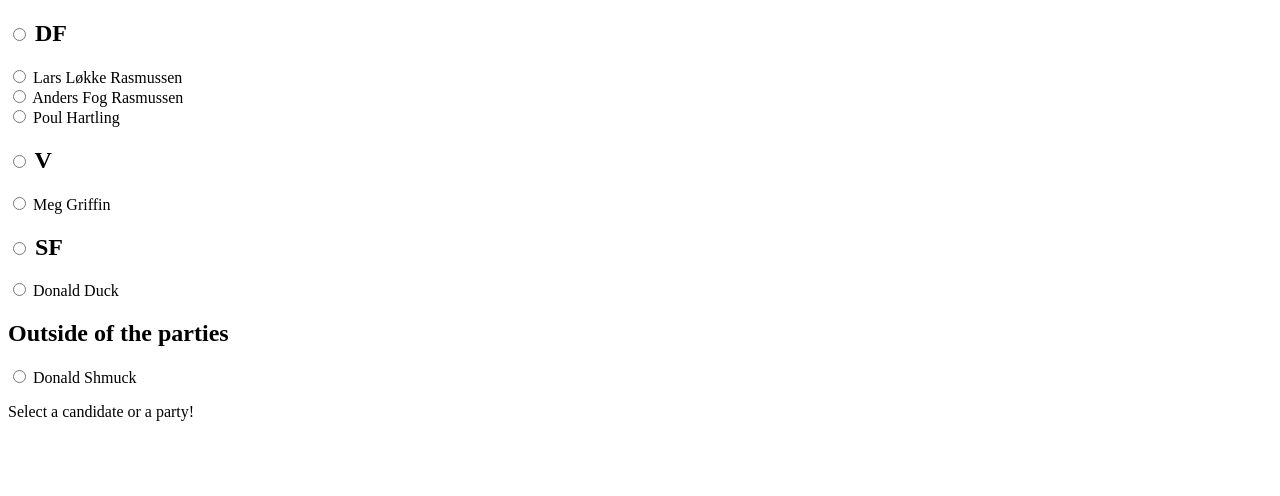
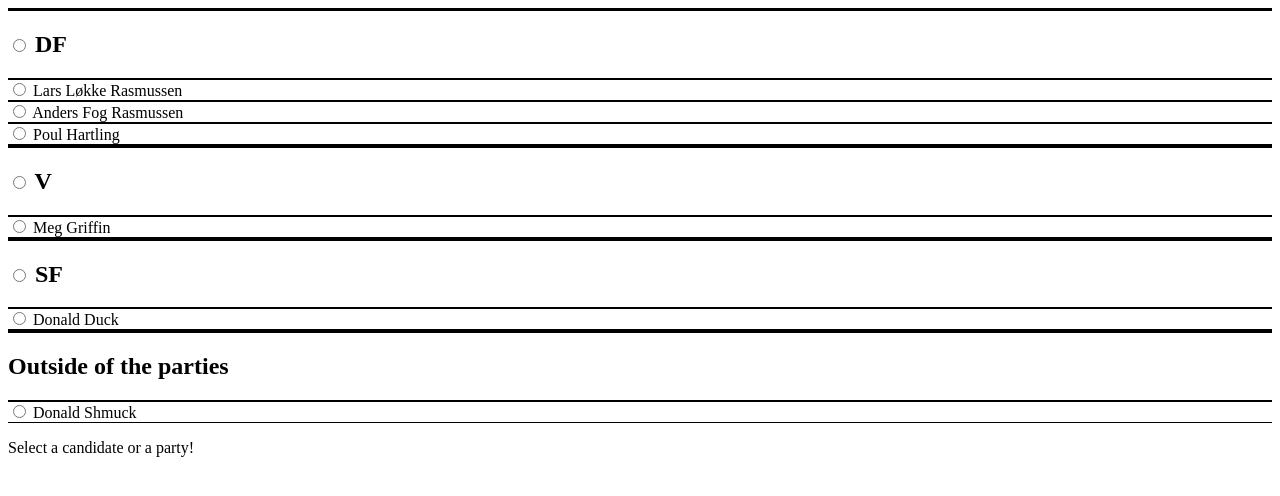
Before and after one commit to Draellemeistro/P4-projekt, a SvelteKit app in the folder Agora-app/: page /vote in a window 1280 px wide. Shown: the top 496 px of the page. Built offline with nearby package versions, Linux system fonts and the light colour scheme.

Commit message:
Added votepageStyles.css

```diff
--- a/Agora-app/src/routes/vote/+page.svelte
+++ b/Agora-app/src/routes/vote/+page.svelte
@@ -1,5 +1,11 @@
+<style>
+    @import './votespageStyles.css';
+</style>
+
+
 <script>
     import Modal from './Modal.svelte';
+
     let showModal = false;
 
     let selectedOption;
@@ -23,11 +29,10 @@
 
         parties[party].push(name);
     });
-
 </script>
 
 {#each Object.entries(parties) as [party, candidates]}
-    <div>
+    <div class="party-header">
         <h2>
             {#if party !== "Outside of the parties"}
                 <input type="radio" bind:group={selectedOption} value={`Party: ${party}`} />
@@ -37,7 +42,7 @@
     </div>
 
     {#each candidates as candidate}
-        <div>
+        <div class="grid-item">
             <label>
                 <input type="radio" bind:group={selectedOption} value={`Candidate: ${candidate} (${party})`} />
                 {candidate}
@@ -57,6 +62,5 @@
         Cast vote for {selectedOption}
     </h2>
 
-
     <a href="https://www.merriam-webster.com/dictionary/modal">merriam-webster.com</a>
 </Modal>
--- /dev/null
+++ b/Agora-app/src/routes/vote/votespageStyles.css
@@ -0,0 +1,10 @@
+
+
+.grid-item {
+    border-top: 1px solid black;
+    border-bottom: 1px solid black;
+}
+.party-header {
+    border-top: 3px solid black; /* Adjust thickness as needed */
+    border-bottom: 1px solid black;
+}
```
